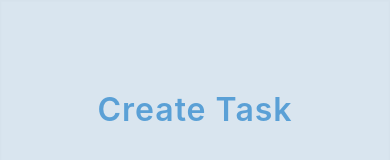
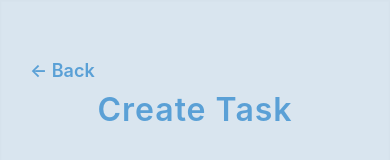
Before and after one commit to bonen8-web/shared-file, an Expo app drawn with the web renderer of React Native in the folder frontend/: screen /create-task in a window 390 px wide. Shown: the top 160 px of the page. Built offline with nearby package versions, Linux system fonts and the light colour scheme; Expo Router itself is replaced by a stand-in of ours; some packages are replaced by stand-ins of ours.

Commit message:
Add back button to create-task and view-tasks pages

```diff
--- a/frontend/app/create-task.tsx
+++ b/frontend/app/create-task.tsx
@@ -253,6 +253,11 @@ export default function CreateTaskScreen() {
         style={styles.background}
         resizeMode="stretch"
       >
+        {/* כפתור חזרה */}
+        <TouchableOpacity style={styles.backButton} onPress={() => router.back()}>
+          <Text style={styles.backButtonText}>← Back</Text>
+        </TouchableOpacity>
+
         {/* כותרת העמוד */}
         <Text style={styles.pageTitle}>Create Task</Text>
 
@@ -525,6 +530,18 @@ const styles = StyleSheet.create({
     width: '100%',
     height: '100%',
   },
+  backButton: {
+    position: 'absolute',
+    top: 50,
+    left: 20,
+    zIndex: 10,
+    padding: 10,
+  },
+  backButtonText: {
+    fontSize: 18,
+    color: '#5AA0D6',
+    fontWeight: '600',
+  },
   pageTitle: {
     fontSize: 32,
     fontWeight: '600',
--- a/frontend/app/view-tasks.tsx
+++ b/frontend/app/view-tasks.tsx
@@ -96,6 +96,11 @@ export default function ViewTasksScreen() {
         style={styles.background}
         resizeMode="stretch"
       >
+        {/* כפתור חזרה */}
+        <TouchableOpacity style={styles.backButton} onPress={() => router.back()}>
+          <Text style={styles.backButtonText}>← Back</Text>
+        </TouchableOpacity>
+
         {/* כותרת העמוד */}
         <Text style={styles.pageTitle}>My Tasks</Text>
 
@@ -190,6 +195,18 @@ const styles = StyleSheet.create({
     flex: 1,
     width: '100%',
     height: '100%',
+  },
+  backButton: {
+    position: 'absolute',
+    top: 50,
+    left: 20,
+    zIndex: 10,
+    padding: 10,
+  },
+  backButtonText: {
+    fontSize: 18,
+    color: '#5AA0D6',
+    fontWeight: '600',
   },
   pageTitle: {
     fontSize: 32,
```
Also changed, not shown: frontend/dist/+not-found.html, frontend/dist/_sitemap.html, frontend/dist/add-pet.html, frontend/dist/create-task.html, frontend/dist/dog-parks.html, frontend/dist/home.html, frontend/dist/index.html, frontend/dist/pet-health.html, frontend/dist/pet-profile.html, frontend/dist/register.html, frontend/dist/tasks.html, frontend/dist/update-medical-info.html, frontend/dist/upload-document.html, frontend/dist/user-profile.html, 3 more files, 2 other files.
